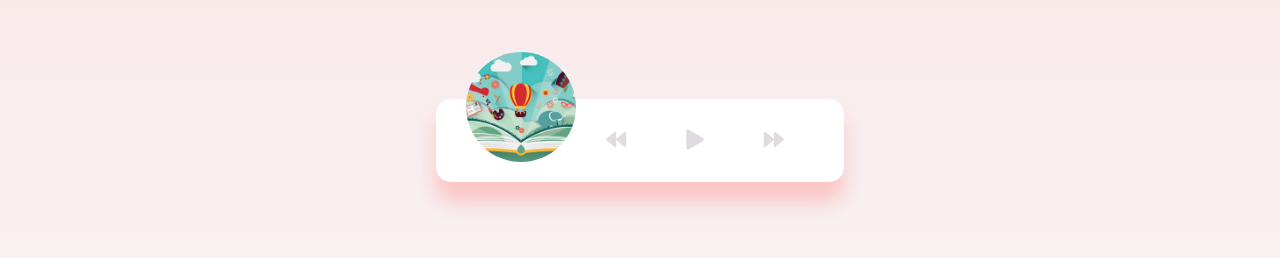
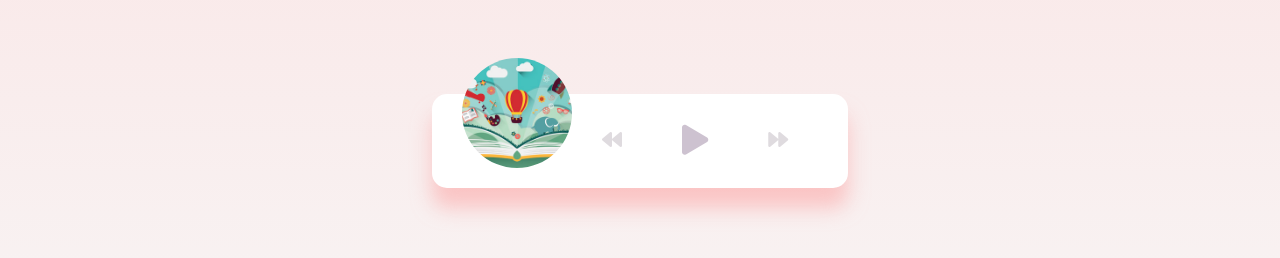
Before and after one commit to gazjosef/music-player, a plain HTML site: page index.html in a window 1280 px wide. Shown: the part 620-878 px from the top of the page. Drawn offline with Linux system fonts and the light colour scheme.

```diff
--- a/style.css
+++ b/style.css
@@ -78,3 +78,12 @@ body {
   padding: 10px;
   margin: 0 20px;
 }
+
+.action-btn.action-btn-big {
+  color: #cdc2d0;
+  font-size: 30px;
+}
+
+.action-btn:focus {
+  outline: 0;
+}
```
